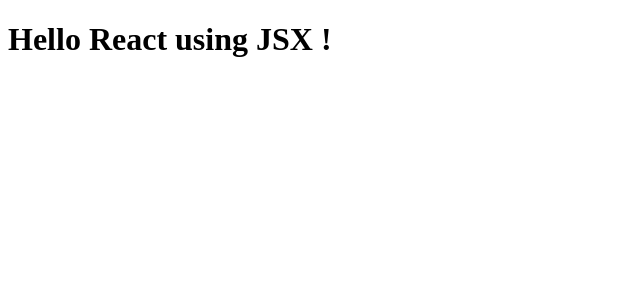
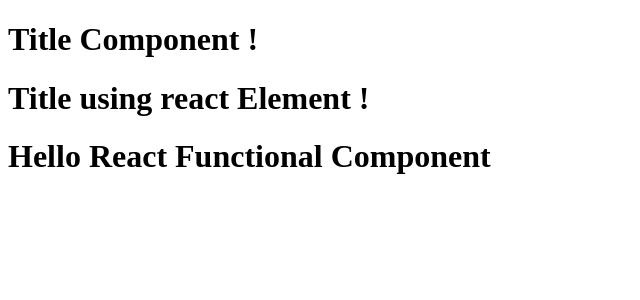
Before and after one commit to PradeepVerma-55/react-app, a React (Vite) app: page / in a window 1280 px wide. Shown: the top 300 px of the page, without its empty margins (0-640 px from the left). Built offline with nearby package versions, Linux system fonts and the light colour scheme.

Commit message:
Componet, Expression and  Component composition

```diff
--- a/App.js
+++ b/App.js
@@ -2,9 +2,16 @@
 import ReactDOM from "react-dom/client";
 
 // React Element using JSX
-const heading = (
+const Title = () => (
   <h1 id="heading" className="head">
-    Hello React using JSX !
+      Title Component !
+  </h1>
+);
+
+
+const reactElementTitle = (
+  <h1 id="heading" className="head">
+      Title using react Element !
   </h1>
 );
 
@@ -15,11 +22,19 @@
 // React Functional Component - just a JS function that returns React Element
 // A function returning JSX is called Functional Component
 // Component name should start with a capital letter
+//Component composition - using a component inside another component
+
+const number = 10;
 
 const HeadingComponent = () => (
   <div id="container">
+    <Title />
+    {
+     console.log("Inside HeadingComponent")
+    }
+    {reactElementTitle}
   <h1 className="heading">Hello React Functional Component</h1>
   </div>
 );
 const root = ReactDOM.createRoot(document.getElementById("root"));
-root.render(heading);
+root.render(<HeadingComponent/>);
```
